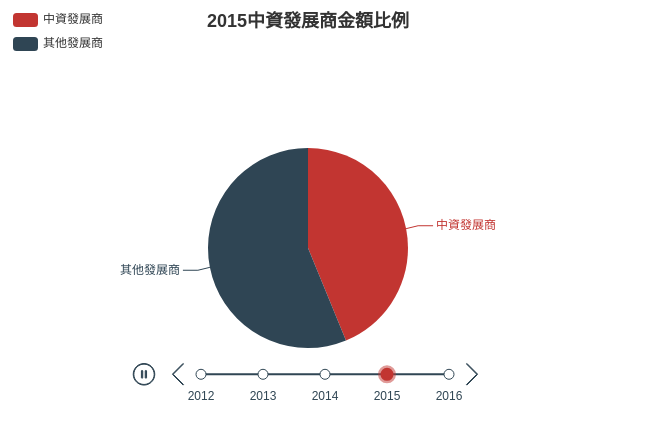
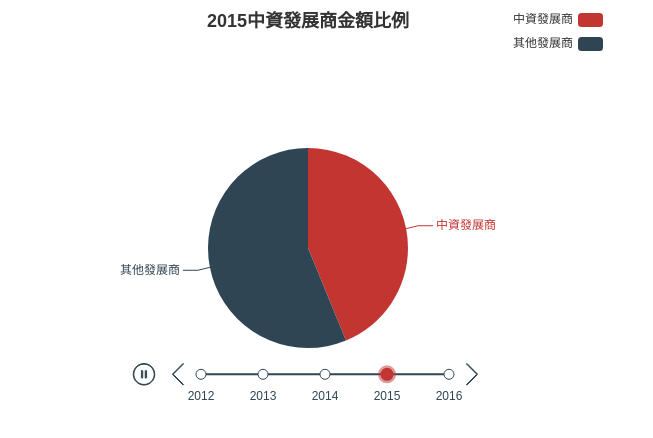
Before and after one commit to ianmaksh/honpro3, a plain HTML site: page index.html in a window 1280 px wide. Shown: the whole page, without its empty margins (0-653 px from the left). Drawn offline with Linux system fonts and the light colour scheme.

Commit message:
Update index.html

```diff
--- a/index.html
+++ b/index.html
@@ -34,7 +34,7 @@
                                         },
                                         legend: {
                                             orient: 'vertical',
-                                            left: 'left',
+                                            left: 'right',
                                             data: ['中資發展商','其他發展商']
                                         },
                                         series : [
@@ -67,7 +67,7 @@
                                         },
                                         legend: {
                                             orient: 'vertical',
-                                            left: 'left',
+                                            left: 'right',
                                             data: ['中資發展商','其他發展商']
                                         },
                                         series : [
@@ -100,7 +100,7 @@
                                         },
                                         legend: {
                                             orient: 'vertical',
-                                            left: 'left',
+                                            left: 'right',
                                             data: ['中資發展商','其他發展商']
                                         },
                                         series : [
@@ -133,7 +133,7 @@
                                         },
                                         legend: {
                                             orient: 'vertical',
-                                            left: 'left',
+                                            left: 'right',
                                             data: ['中資發展商','其他發展商']
                                         },
                                         series : [
@@ -166,7 +166,7 @@
                                         },
                                         legend: {
                                             orient: 'vertical',
-                                            left: 'left',
+                                            left: 'right',
                                             data: ['中資發展商','其他發展商']
                                         },
                                         series : [
```
